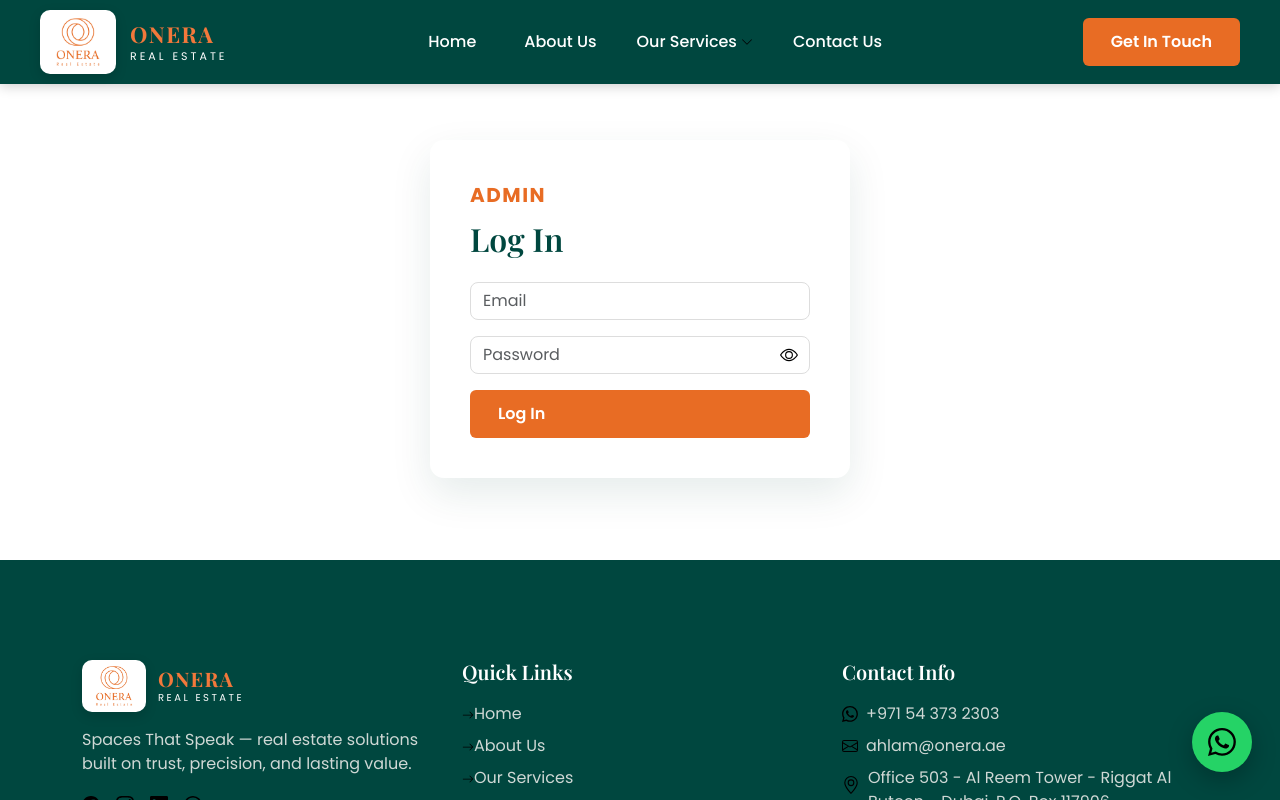
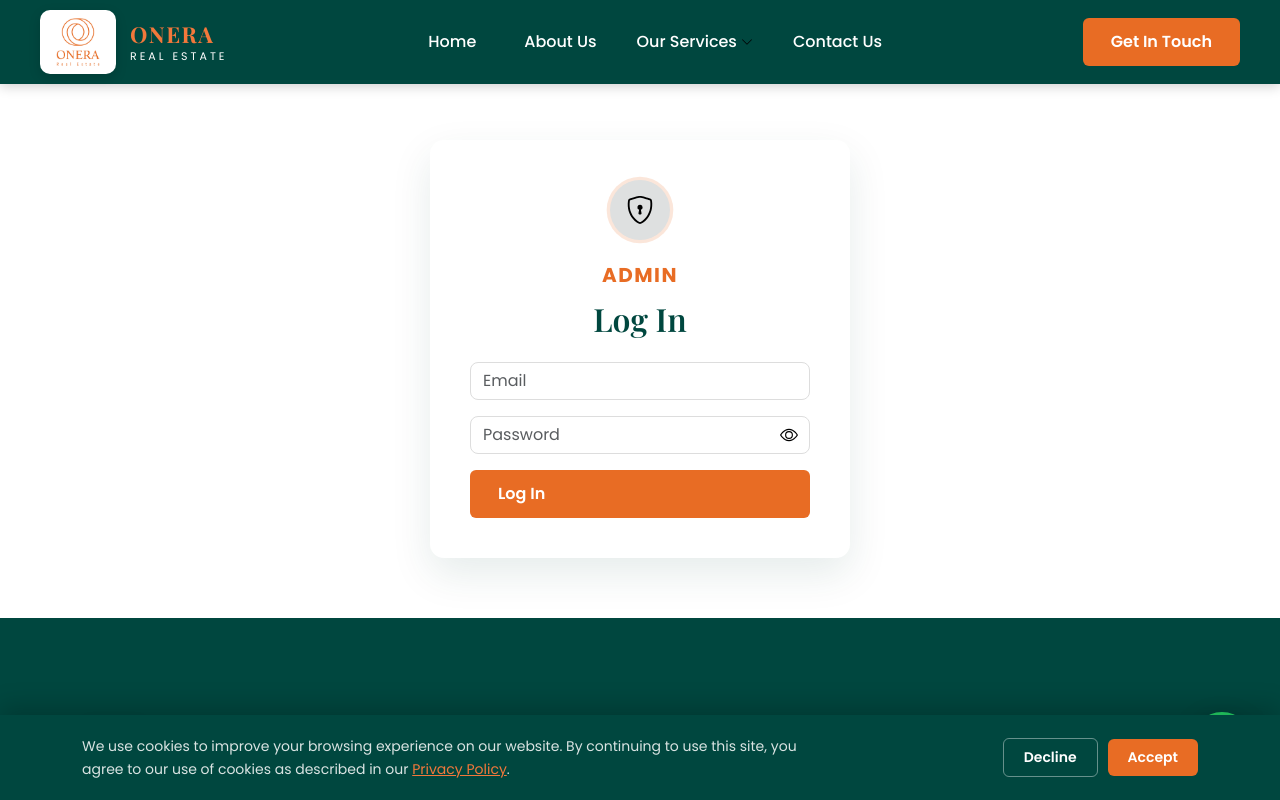
Before and after one commit to farsath2001-bfa/Onera-Realestate, a React (Vite) app in the folder client/: page /admin in a window 1280 px wide. Shown: the top 800 px of the page. Built offline with nearby package versions, Linux system fonts and the light colour scheme.

Commit message:
Add Cookie Consent

```diff
--- a/client/src/App.css
+++ b/client/src/App.css
@@ -1664,3 +1664,122 @@ h1, h2, h3 {
   margin: 0 10px;
   color: rgba(255,255,255,0.3);
 }
+
+/* Admin login animation */
+.admin-login-card {
+  animation: adminCardIn 0.5s ease-out;
+}
+
+@keyframes adminCardIn {
+  from {
+    opacity: 0;
+    transform: translateY(24px) scale(0.98);
+  }
+  to {
+    opacity: 1;
+    transform: translateY(0) scale(1);
+  }
+}
+
+.admin-login-icon {
+  width: 60px;
+  height: 60px;
+  border-radius: 50%;
+  background-color: var(--onera-cream);
+  color: var(--onera-gold);
+  display: flex;
+  align-items: center;
+  justify-content: center;
+  margin: 0 auto 20px;
+  animation: adminIconPulse 2s ease-in-out infinite;
+}
+
+@keyframes adminIconPulse {
+  0%, 100% {
+    box-shadow: 0 0 0 0 rgba(232, 108, 36, 0.25);
+  }
+  50% {
+    box-shadow: 0 0 0 10px rgba(232, 108, 36, 0);
+  }
+}
+
+.admin-login-page .form-control:focus {
+  transform: translateY(-1px);
+  transition: transform 0.2s, border-color 0.2s, box-shadow 0.2s;
+}
+
+.admin-error-shake {
+  animation: shake 0.4s ease-in-out;
+}
+
+@keyframes shake {
+  0%, 100% { transform: translateX(0); }
+  20% { transform: translateX(-6px); }
+  40% { transform: translateX(6px); }
+  60% { transform: translateX(-4px); }
+  80% { transform: translateX(4px); }
+}
+
+
+/* Cookie consent banner */
+.cookie-consent {
+  position: fixed;
+  bottom: 0;
+  left: 0;
+  right: 0;
+  background-color: var(--onera-dark);
+  padding: 20px 0;
+  box-shadow: 0 -8px 24px rgba(0,0,0,0.2);
+  z-index: 1000;
+  animation: cookieSlideUp 0.4s ease-out;
+}
+
+@keyframes cookieSlideUp {
+  from {
+    transform: translateY(100%);
+  }
+  to {
+    transform: translateY(0);
+  }
+}
+
+.cookie-consent-text {
+  color: rgba(255,255,255,0.85);
+  font-size: 14px;
+  line-height: 1.6;
+}
+
+.cookie-consent-text a {
+  color: var(--onera-gold-light);
+  text-decoration: underline;
+}
+
+.cookie-btn-decline {
+  border-color: rgba(255,255,255,0.4);
+  color: #fff;
+  padding: 8px 20px;
+  font-size: 14px;
+  margin-right: 10px;
+}
+
+.cookie-btn-decline:hover {
+  background-color: rgba(255,255,255,0.1);
+  color: #fff;
+  border-color: rgba(255,255,255,0.4);
+}
+
+.cookie-btn-accept {
+  padding: 8px 20px;
+  font-size: 14px;
+}
+
+@media (max-width: 768px) {
+  .cookie-consent-text {
+    margin-bottom: 12px;
+  }
+  .cookie-btn-decline,
+  .cookie-btn-accept {
+    width: calc(50% - 5px);
+    justify-content: center;
+  }
+}
--- a/client/src/App.jsx
+++ b/client/src/App.jsx
@@ -14,6 +14,7 @@ import FloatingWhatsApp from './components/FloatingWhatsApp';
 import 'bootstrap/dist/css/bootstrap.min.css';
 import PrivacyPolicy from './pages/PrivacyPolicy';
 import TermsConditions from './pages/TermsConditions';
+import CookieConsent from './components/CookieConsent';
 import './App.css';
 
 function App() {
@@ -36,6 +37,7 @@ function App() {
       </PageTransition>
       <Footer />
       <FloatingWhatsApp />
+      <CookieConsent />
     </BrowserRouter>
   );
 }
--- /dev/null
+++ b/client/src/components/CookieConsent.jsx
@@ -0,0 +1,48 @@
+import { useState, useEffect } from 'react';
+import { Link } from 'react-router-dom';
+import { Container, Row, Col } from 'react-bootstrap';
+
+function CookieConsent() {
+  const [visible, setVisible] = useState(false);
+
+  useEffect(() => {
+    const timer = setTimeout(() => setVisible(true), 800);
+    return () => clearTimeout(timer);
+  }, []);
+
+  const handleAccept = () => {
+    setVisible(false);
+  };
+
+  const handleDecline = () => {
+    setVisible(false);
+  };
+
+  if (!visible) return null;
+
+  return (
+    <div className="cookie-consent">
+      <Container>
+        <Row className="align-items-center g-3">
+          <Col md={8}>
+            <p className="cookie-consent-text mb-0">
+              We use cookies to improve your browsing experience on our website. By continuing
+              to use this site, you agree to our use of cookies as described in our{' '}
+              <Link to="/privacy-policy">Privacy Policy</Link>.
+            </p>
+          </Col>
+          <Col md={4} className="text-md-end">
+            <button className="btn onera-btn-outline cookie-btn-decline" onClick={handleDecline}>
+              Decline
+            </button>
+            <button className="btn onera-btn cookie-btn-accept" onClick={handleAccept}>
+              Accept
+            </button>
+          </Col>
+        </Row>
+      </Container>
+    </div>
+  );
+}
+
+export default CookieConsent;
--- a/client/src/pages/Admin.jsx
+++ b/client/src/pages/Admin.jsx
@@ -1,9 +1,9 @@
 import { useState, useEffect } from 'react';
 import { Container, Row, Col, Table, Form, Button, Badge, Alert } from 'react-bootstrap';
 import axios from 'axios';
-import { Eye, EyeSlash } from 'react-bootstrap-icons';
 import usePageTitle from '../hooks/usePageTitle';
 import services from '../data/services';
+import { Eye, EyeSlash, ShieldLock } from 'react-bootstrap-icons';
 
 const API_BASE = 'https://onera-realestate.onrender.com';
 
@@ -99,10 +99,13 @@ function Admin() {
     <Container className="admin-login-page">
       <Row>
         <Col md={5} className="mx-auto">
-            <div className="booking-card">
-              <p className="section-tag">Admin</p>
-              <h2 className="mb-4">Log In</h2>
-              {error && <Alert variant="danger">{error}</Alert>}
+          <div className="booking-card admin-login-card">
+            <div className="admin-login-icon">
+              <ShieldLock size={28} />
+            </div>
+            <p className="section-tag text-center">Admin</p>
+            <h2 className="mb-4 text-center">Log In</h2>
+              {error && <Alert variant="danger" className="admin-error-shake">{error}</Alert>}
               <Form onSubmit={handleLogin}>
                 {loading && (
                   <p className="text-muted text-center mb-3" style={{ fontSize: '13px' }}>
@@ -110,15 +113,9 @@ function Admin() {
                   </p>
                 )}
 
-                <Form.Control
-  type="email"
-  placeholder="Email"
-  value={email}
-  onChange={(e) => setEmail(e.target.value)}
-  className="mb-3"
-  autoComplete="username"
-  id="adminEmail"
-  required
+                <Form.Control type="email"
+                 placeholder="Email" value={email} onChange={(e) => setEmail(e.target.value)}
+                 className="mb-3"  autoComplete="username" id="adminEmail" required
                  />
 
           <div className="password-field-wrap mb-3">
```
Lines whose indentation alone changed are shown as unchanged.
